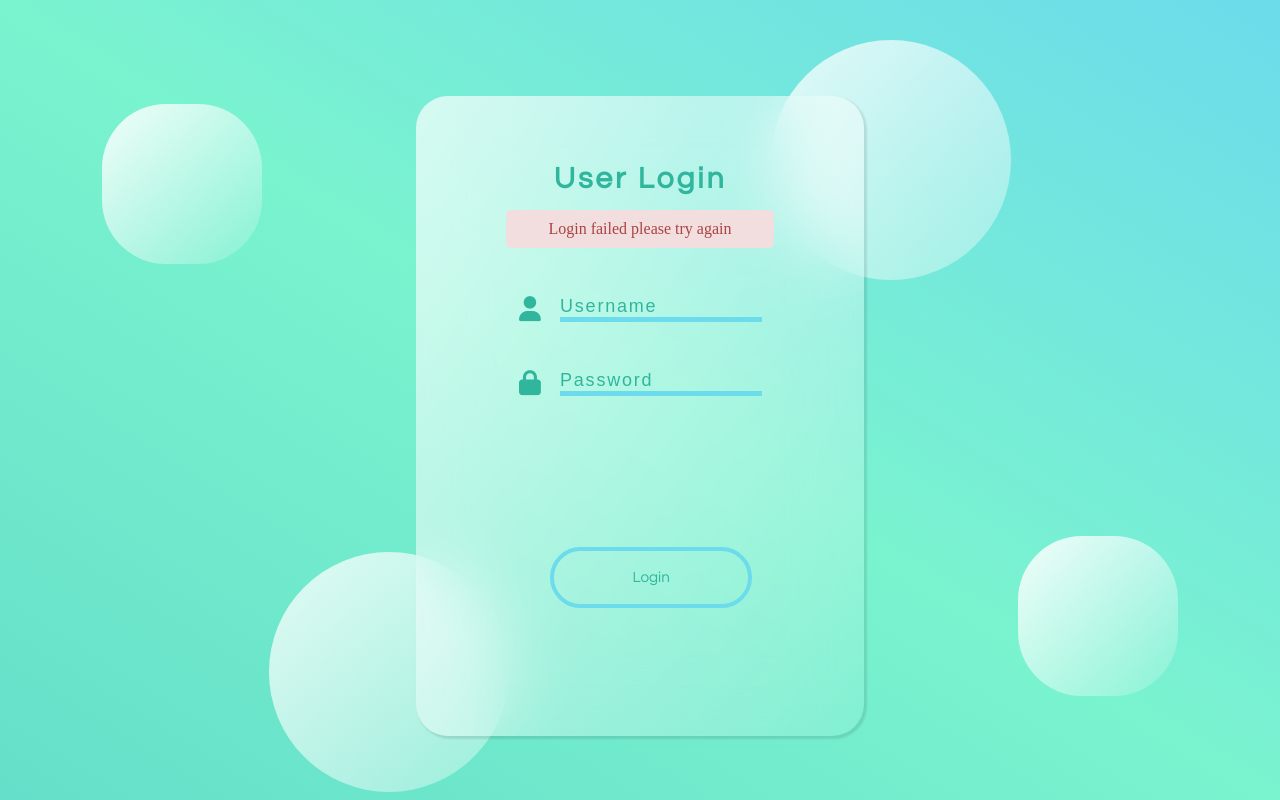
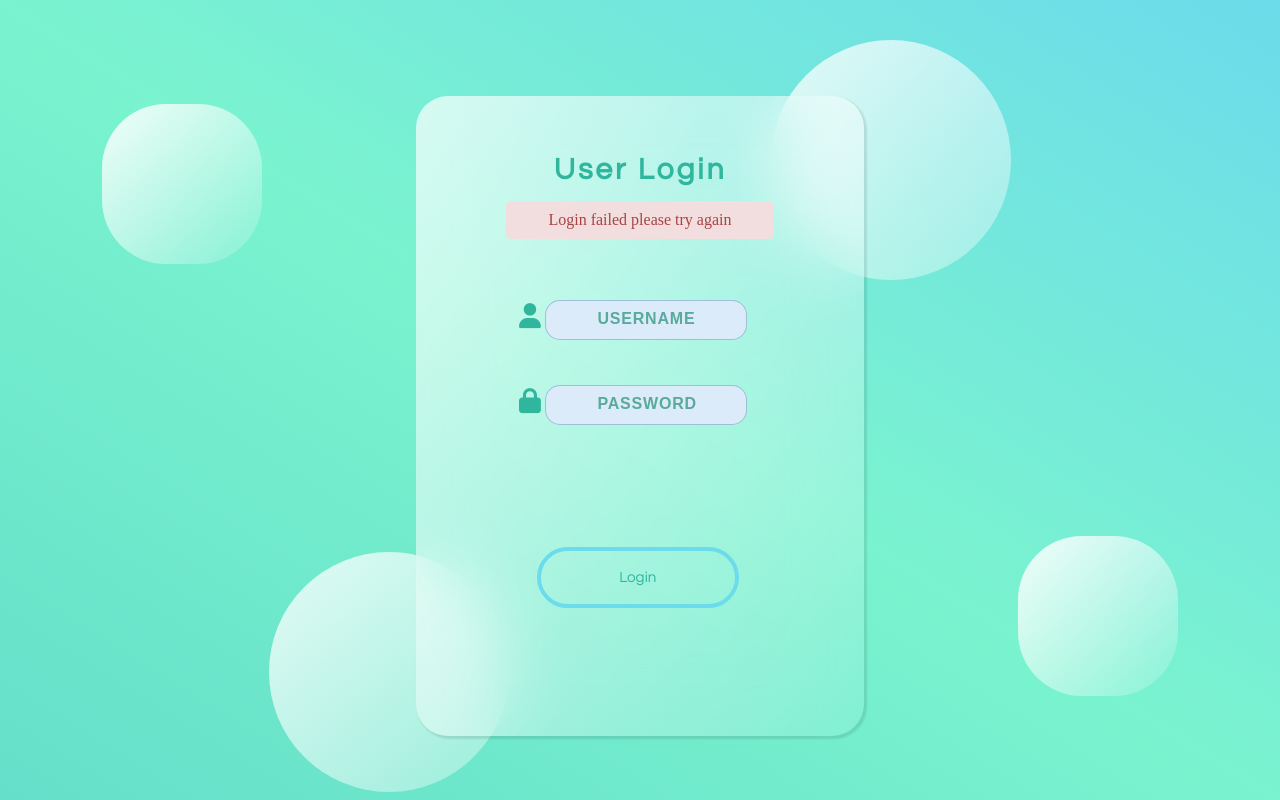
Before and after one commit to JemIsseo/Web-basedMISforIVETAnimalClinic, a PHP site: the page made by Source Code/HTMLandPHP/index.php in a window 1280 px wide. Run offline with PHP 8.4, Linux system fonts and the light colour scheme.

Commit message:
update loginform

```diff
--- a/Source Code/CSS/style.css
+++ b/Source Code/CSS/style.css
@@ -11,41 +11,63 @@
     align-items: center;
     justify-content: center;
 }
+
 /*  Glass Login Form  */
-
 .logintext {
     text-align: center;
-    padding-top: 15%;
+    padding-top: 13%;
     font-family: 'Questrial', sans-serif;
     font-size: 30px;
     color:#30b69d;
     letter-spacing: .1em;
 }
 /*  Text Properties   */
-.input-box {
-    margin: 3em auto;
-    margin-left: 9em;
-    width: 45%;
-    border-bottom: 5px solid #6cdbeb;
+.input-box span {
+    position: relative;
 }
 
 .input-box input {
-    width: 95%;
-    border: none;
+    width: 45%;
+    padding: 10px;
+    border: 1px solid rgba(11, 90, 136, 0.3);
+    background: #dcebfa;
+    border-radius: 15px;
     outline: none;
-    background: transparent;
-    font-size: large;
+    color: #30b69d;
+    font-size: 1em;
+    margin-left: 23%;
+    margin-top: 45px;
 }
 
-::placeholder {
+.input-box span {
+    position: absolute;
+    left: 0;
+    padding: 10px;
+    padding-left: 3.5em;
+    pointer-events: none;
+    font-size: 1em;
+    color: #58aa9b;
+    margin-left: 28%;
+    margin-top: 45px;
+    text-transform: uppercase;
+    font-weight: 700;
+    font-family: poppins, sans-serif;
+    letter-spacing: .05em;
+}
+
+.input-box input:valid ~ span,
+.input-box input:focus ~ span {
     color: #30b69d;
-    letter-spacing: .1em;
+    transform: translateX(15px) translateY(-28px);
+    font-size: 0.77em;
+    padding: 10px;
+    transition: 99ms;
 }
 
 .fa-solid {
     font-size: 25px;
     color: #30b69d;
-    position: absolute;
+    position: relative;
     left: 23%;
 }
 
@@ -60,7 +82,7 @@
     background: transparent;
     position: absolute;
     bottom: 20%;
-    left: 30%;
+    left: 27%;
 }
 
 .login-btn:hover {
@@ -84,7 +106,6 @@
     color: transparent;
     transition: 100ms;
 }
-
 
 .glassloginform{
     margin-top: 2em;
--- a/Source Code/HTMLandPHP/index.php
+++ b/Source Code/HTMLandPHP/index.php
@@ -32,11 +32,13 @@
             <form action="dashboard.php" method="POST">
                 <div class="input-box">
                     <i class="fa-sharp fa-solid fa-user"></i>
-                    <input type="text" name="username" placeholder="Username"required>
+                    <input type="text" name="username" required>
+                    <span>Username</span>
                 </div>
                 <div class="input-box">
                     <i class="fa-sharp fa-solid fa-lock"></i>
-                    <input type="password" name="password" placeholder="Password" required>
+                    <input type="password" name="password" required>
+                    <span>Password</span>
                 </div>
                     <button name="login" type="submit" class="login-btn">Login</button>
             </form>
```
